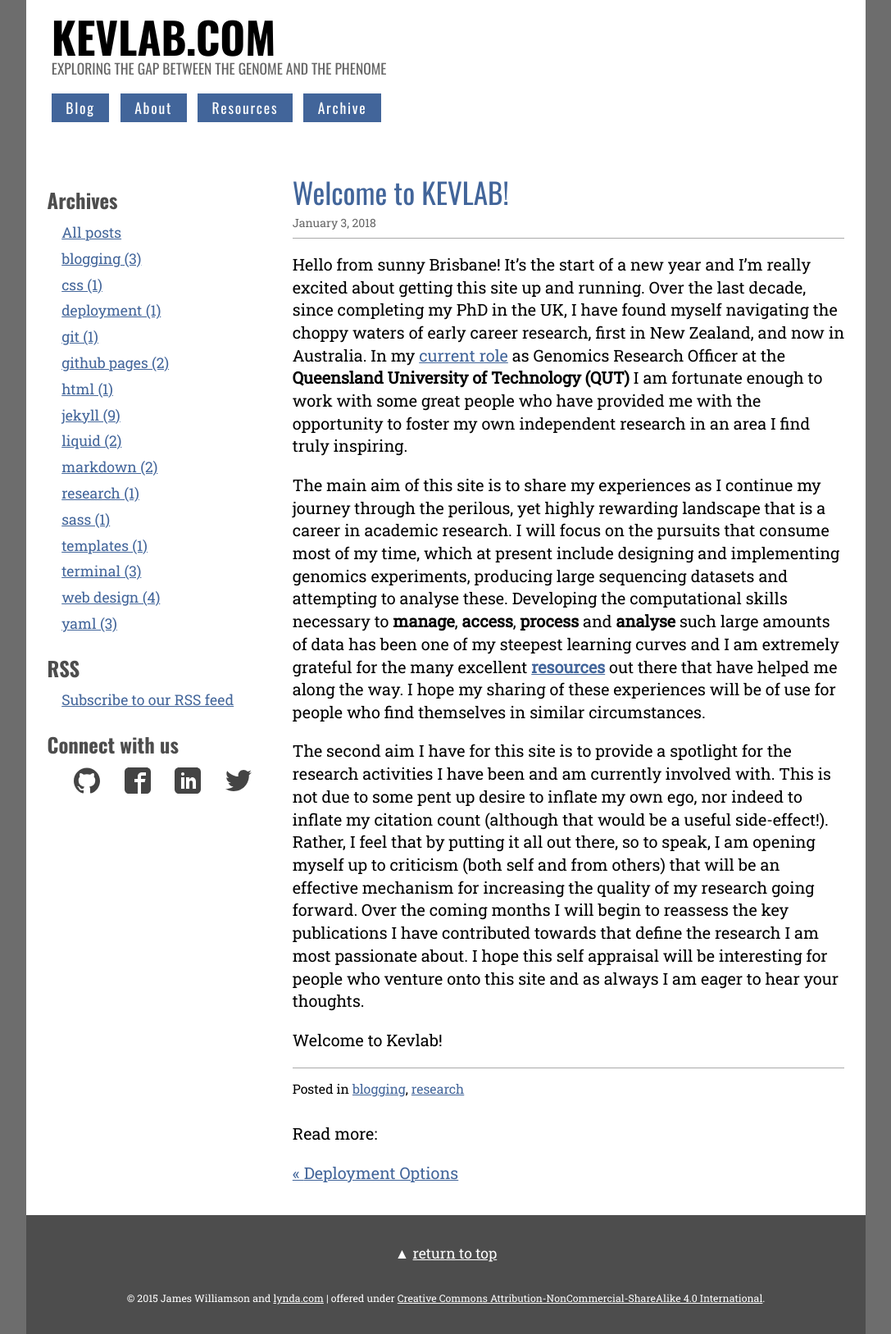
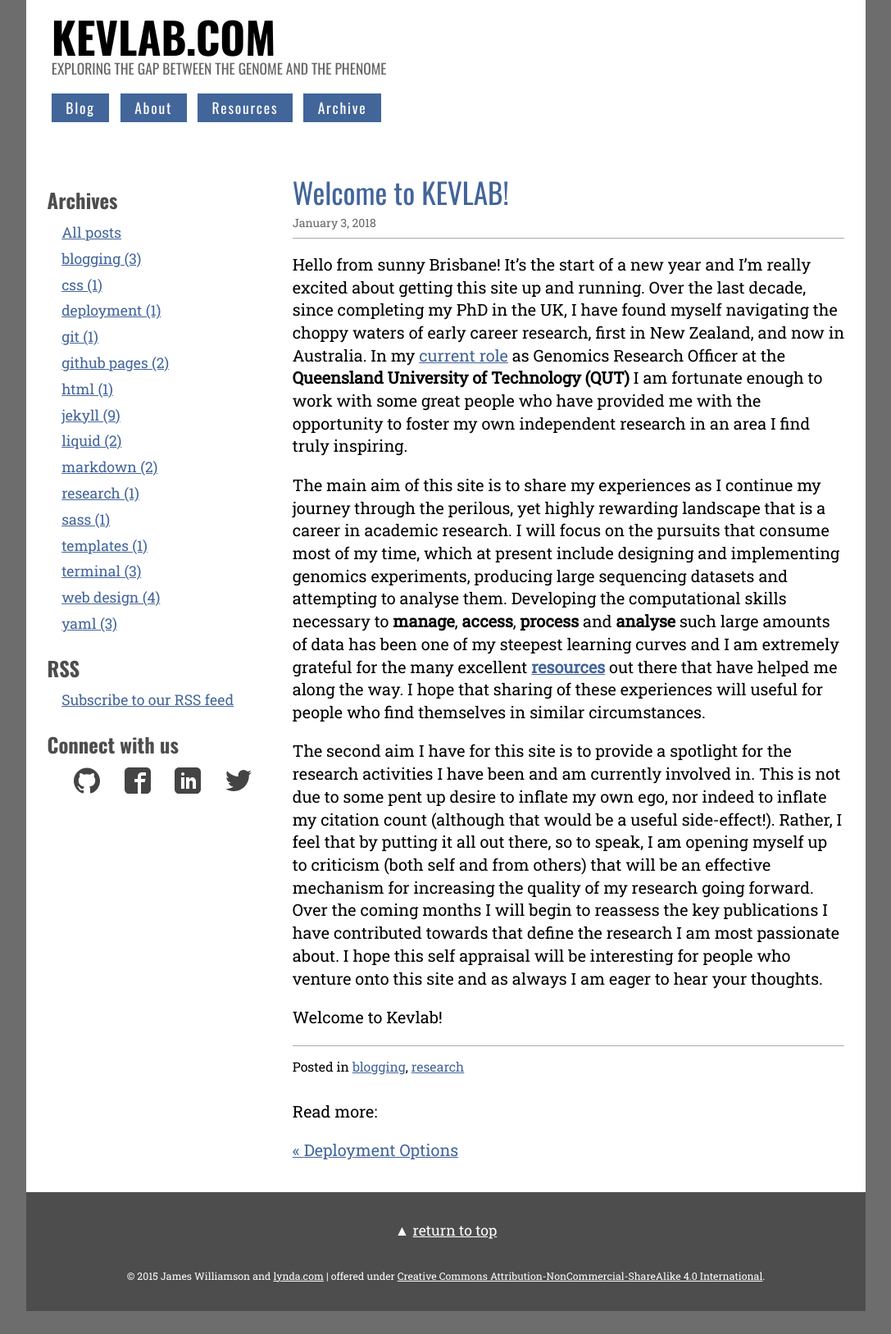
Before and after one commit to kjdudley/kjdudley.github.io, a Jekyll site: the page built from _posts/2018-01-03-welcome-to-kevlab.md, in a window 1280 px wide. Shown: the whole page at 82% size, without its empty margins (96-1183 px from the left). Built offline with Jekyll 4.4.1, drawn with Linux system fonts in a browser that asks for light colours; after the commit the page ends 1599 px from its top, so only the background shows below that.

Commit message:
minor changes

```diff
--- a/_posts/2018-01-03-welcome-to-kevlab.md
+++ b/_posts/2018-01-03-welcome-to-kevlab.md
@@ -7,8 +7,8 @@ tags: [blogging, research]
 
 Hello from sunny Brisbane! It's the start of a new year and I'm really excited about getting this site up and running. Over the last decade, since completing my PhD in the UK, I have found myself navigating the choppy waters of early career research, first in New Zealand, and now in Australia. In my [current role](http://staff.qut.edu.au/staff/dudleyk/ "Kevin Dudley QUT staff profile") as Genomics Research Officer at the **Queensland University of Technology (QUT)** I am fortunate enough to work with some great people who have provided me with the opportunity to foster my own independent research in an area I find truly inspiring.
 
-The main aim of this site is to share my experiences as I continue my journey through the perilous, yet highly rewarding landscape that is a career in academic research. I will focus on the pursuits that consume most of my time, which at present include designing and implementing genomics experiments, producing large sequencing datasets and attempting to analyse these. Developing the computational skills necessary to **manage**, **access**, **process** and **analyse** such large amounts of data has been one of my steepest learning curves and I am extremely grateful for the many excellent [**resources**]({{site.baseurl}}/resources.html "goto resources section") out there that have helped me along the way. I hope my sharing of these experiences will be of use for people who find themselves in similar circumstances.
+The main aim of this site is to share my experiences as I continue my journey through the perilous, yet highly rewarding landscape that is a career in academic research. I will focus on the pursuits that consume most of my time, which at present include designing and implementing genomics experiments, producing large sequencing datasets and attempting to analyse them. Developing the computational skills necessary to **manage**, **access**, **process** and **analyse** such large amounts of data has been one of my steepest learning curves and I am extremely grateful for the many excellent [**resources**]({{site.baseurl}}/resources.html "goto resources section") out there that have helped me along the way. I hope that sharing of these experiences will useful for people who find themselves in similar circumstances.
 
-The second aim I have for this site is to provide a spotlight for the research activities I have been and am currently involved with. This is not due to some pent up desire to inflate my own ego, nor indeed to inflate my citation count (although that would be a useful side-effect!). Rather, I feel that by putting it all out there, so to speak, I am opening myself up to criticism (both self and from others) that will be an effective mechanism for increasing the quality of my research going forward. Over the coming months I will begin to reassess the key publications I have contributed towards that define the research I am most passionate about. I hope this self appraisal will be interesting for people who venture onto this site and as always I am eager to hear your thoughts.
+The second aim I have for this site is to provide a spotlight for the research activities I have been and am currently involved in. This is not due to some pent up desire to inflate my own ego, nor indeed to inflate my citation count (although that would be a useful side-effect!). Rather, I feel that by putting it all out there, so to speak, I am opening myself up to criticism (both self and from others) that will be an effective mechanism for increasing the quality of my research going forward. Over the coming months I will begin to reassess the key publications I have contributed towards that define the research I am most passionate about. I hope this self appraisal will be interesting for people who venture onto this site and as always I am eager to hear your thoughts.
 
 Welcome to Kevlab!
```
Also changed, not shown: about.md (+1 -1 lines).
